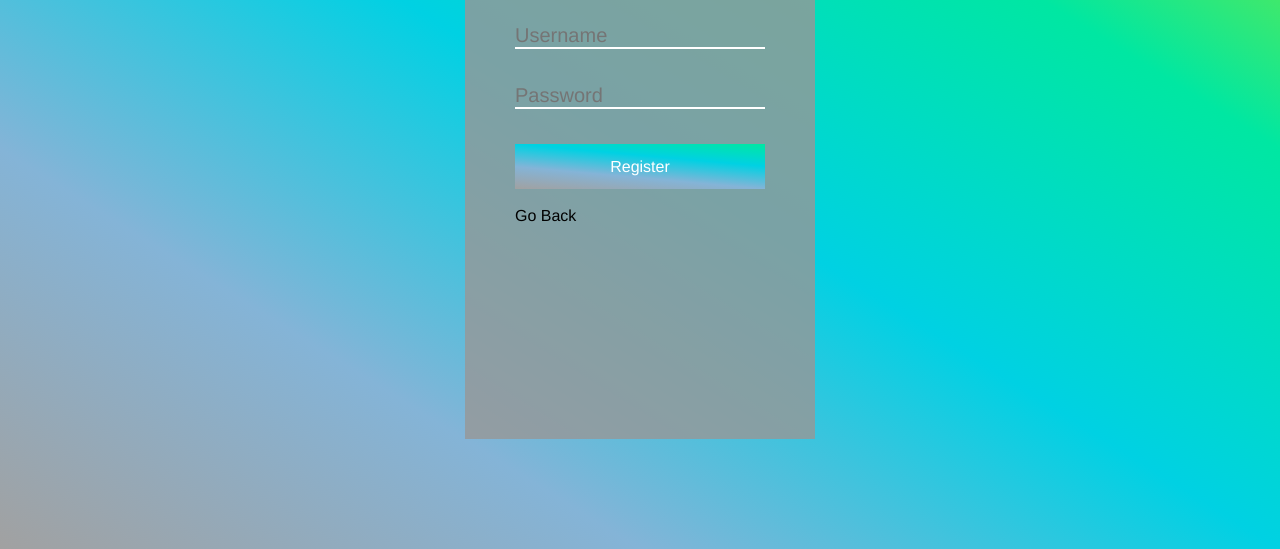
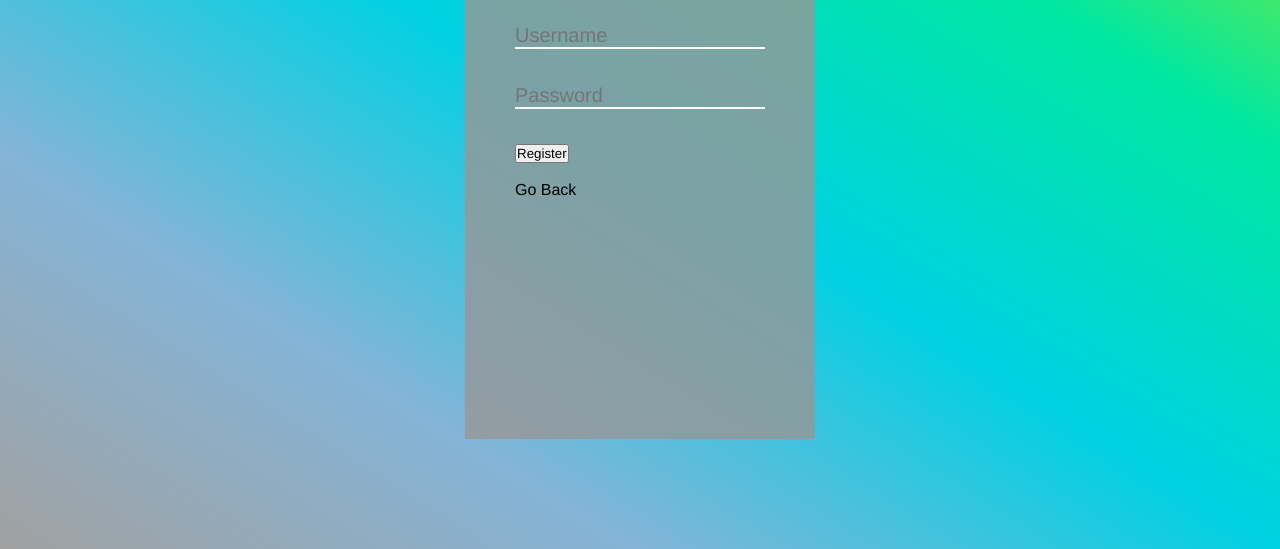
Before and after one commit to HariVignesh18/loginpage, a plain HTML site: page signup.html in a window 1280 px wide. Shown: the part 251-800 px from the top of the page. Drawn offline with Linux system fonts and the light colour scheme.

Commit message:
Update signup.html

```diff
--- a/signup.html
+++ b/signup.html
@@ -15,7 +15,7 @@
       <input type="password" placeholder="Password">
     </div>
     <a href="/loginpage/logins.html">
-    <input type="submit" value="Register" class="registerbtn">
+    <input type="button" value="Register">
     </a>
       <div class="signup">
     </br>
```
